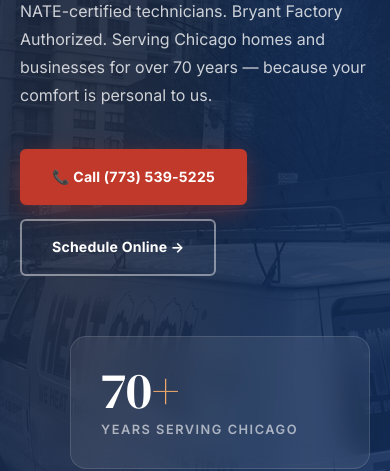
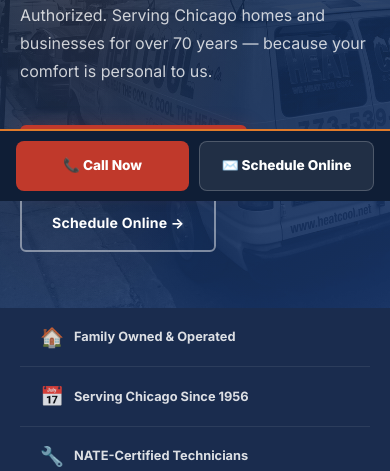
Before and after one commit to merlinpi314-ops/heatcool-demo, a plain HTML site: page index.html in a window 390 px wide. Shown: the part 643-1114 px from the top of the page. Drawn offline with Linux system fonts and the light colour scheme.

Commit message:
Mobile fixes: trust bar stacking, hide hero-right, sticky call bar, tighter hero padding

```diff
--- a/index.html
+++ b/index.html
@@ -302,8 +302,11 @@
       gap: 60px; align-items: center;
     }
     @media (max-width: 820px) {
+      .hero { padding: clamp(56px, 10vw, 90px) 0; }
       .hero .container { grid-template-columns: 1fr; }
-      .hero-right { display: none; }
+      .hero-right { display: none !important; }
+      .hero h1 { font-size: clamp(2.2rem, 8vw, 3rem); }
+      .hero-sub { font-size: 0.93rem; margin-bottom: 28px; }
     }
     .hero-left { max-width: 580px; }
     .hero-family-tag {
@@ -407,7 +410,9 @@
     .trust-item:hover { background: rgba(255,255,255,0.04); }
     .trust-item .ti { font-size: 1.2rem; flex-shrink: 0; }
     @media (max-width: 768px) {
-      .trust-item { border-right: none; border-bottom: 1px solid rgba(255,255,255,0.08); width: 50%; justify-content: center; }
+      .trust-bar .container { flex-direction: column; align-items: stretch; gap: 0; }
+      .trust-item { border-right: none; border-bottom: 1px solid rgba(255,255,255,0.08); width: 100%; justify-content: flex-start; padding: 14px 20px; }
+      .trust-item:last-child { border-bottom: none; }
     }
 
     /* ══════════════════════════════════════════
@@ -790,6 +795,33 @@
     }
 
     /* ══════════════════════════════════════════
+       STICKY MOBILE CALL BAR
+    ══════════════════════════════════════════ */
+    .mobile-cta-bar {
+      display: none;
+      position: fixed; bottom: 0; left: 0; right: 0; z-index: 9999;
+      background: var(--navy-d);
+      border-top: 2px solid var(--orange);
+      padding: 10px 16px;
+      gap: 10px;
+    }
+    .mobile-cta-bar a {
+      flex: 1; display: flex; align-items: center; justify-content: center;
+      gap: 7px; padding: 13px 10px;
+      border-radius: 8px;
+      font-size: 0.85rem; font-weight: 800;
+      white-space: nowrap; transition: all 0.15s;
+    }
+    .mobile-cta-call { background: var(--red); color: var(--white); }
+    .mobile-cta-call:hover { background: var(--red-d); }
+    .mobile-cta-schedule { background: rgba(255,255,255,0.08); color: var(--white); border: 1.5px solid rgba(255,255,255,0.2); }
+    .mobile-cta-schedule:hover { background: rgba(255,255,255,0.14); }
+    @media (max-width: 820px) {
+      .mobile-cta-bar { display: flex; }
+      body { padding-bottom: 70px; }
+    }
+
+    /* ══════════════════════════════════════════
        JS ACCORDION
     ══════════════════════════════════════════ */
     .svc-tab { cursor: pointer; }
@@ -881,6 +913,12 @@
   <div class="emergency-bar">
     🚨 Heating or AC emergency? We answer <strong>24 hours a day, 365 days a year.</strong>
     <a href="tel:7735395225"> Call (773) 539-5225 now →</a>
+  </div>
+
+  <!-- ── STICKY MOBILE CALL BAR ── -->
+  <div class="mobile-cta-bar">
+    <a href="tel:7735395225" class="mobile-cta-call">📞 Call Now</a>
+    <a href="https://www.heatcool.net/contact-us/" target="_blank" class="mobile-cta-schedule">✉️ Schedule Online</a>
   </div>
 
   <!-- ── HERO ── -->
```
